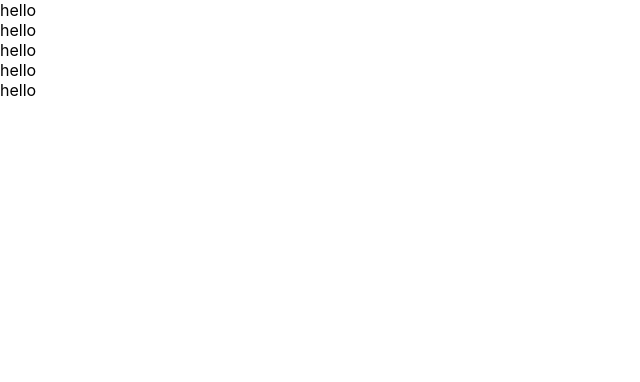
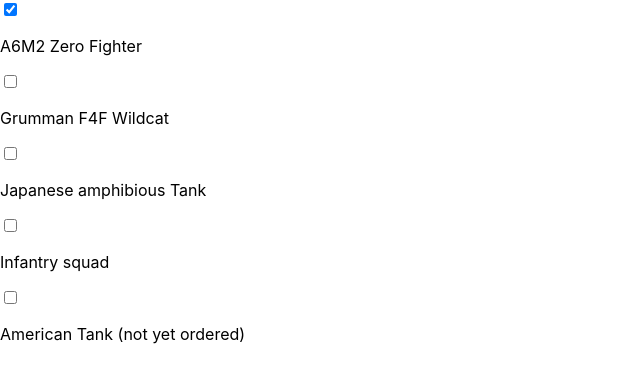
Before and after one commit to philly4toast/soloProj, a React (Create React App) app: page / in a window 1280 px wide. Shown: the top 382 px of the page, without its empty margins (0-640 px from the left). Built offline with nearby package versions, Linux system fonts and the light colour scheme.

Commit message:
Components linked Correct id selected
use setState to alter the completion status of app

```diff
--- a/src/App.js
+++ b/src/App.js
@@ -10,11 +10,17 @@
     this.state = {
       todos: todosData
     }
+    this.handleChange = this.handleChange.bind(this)
+  }
+
+  handleChange(id){
+
+    console.log('The id of the item you\'re trying to change is ', id)
   }
 
   render(){
     let todoItems = this.state.todos.map(item =>
-        <TodoItem key={item.id} item={item}/>
+        <TodoItem key={item.id} item={item} handleChange={this.handleChange}/>
     )
     return (
       <div>
--- a/src/TodoItem.js
+++ b/src/TodoItem.js
@@ -2,7 +2,14 @@
 
 function TodoItem(props){
   return (
-    <div>hello</div>
+    <div>
+      <input
+        type='checkbox'
+        checked={props.item.completed}
+        onChange={()=>props.handleChange(props.item.id)}
+      />
+      <p>{props.item.text}</p>
+    </div>
   )
 }
 
--- a/src/todosData.js
+++ b/src/todosData.js
@@ -1,27 +1,27 @@
 const todosData = [
   {
       id: 1,
-      text: "Take out the trash",
+      text: "A6M2 Zero Fighter",
       completed: true
   },
   {
       id: 2,
-      text: "Grocery shopping",
+      text: "Grumman F4F Wildcat",
       completed: false
   },
   {
       id: 3,
-      text: "Clean gecko tank",
+      text: "Japanese amphibious Tank",
       completed: false
   },
   {
       id: 4,
-      text: "Mow lawn",
-      completed: true
+      text: "Infantry squad",
+      completed: false
   },
   {
       id: 5,
-      text: "Catch up on Arrested Development",
+      text: "American Tank (not yet ordered)",
       completed: false
   }
 ]
```
